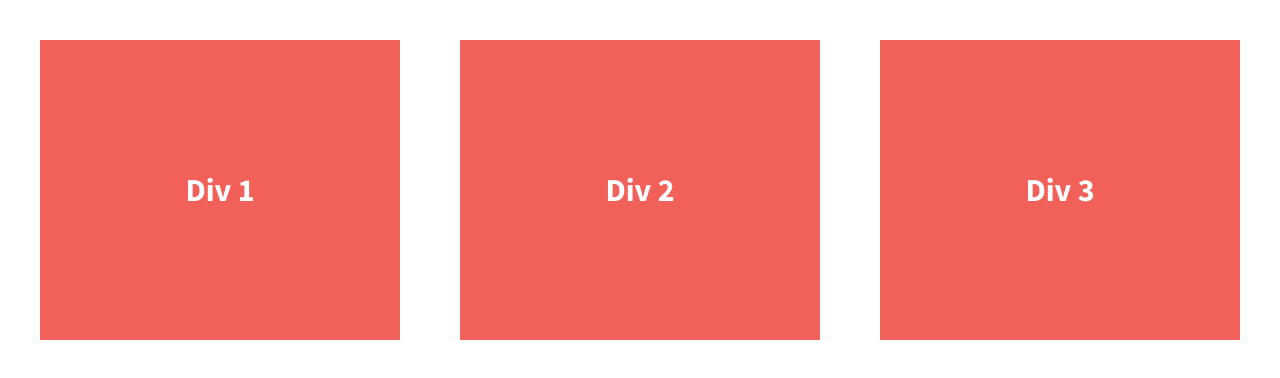
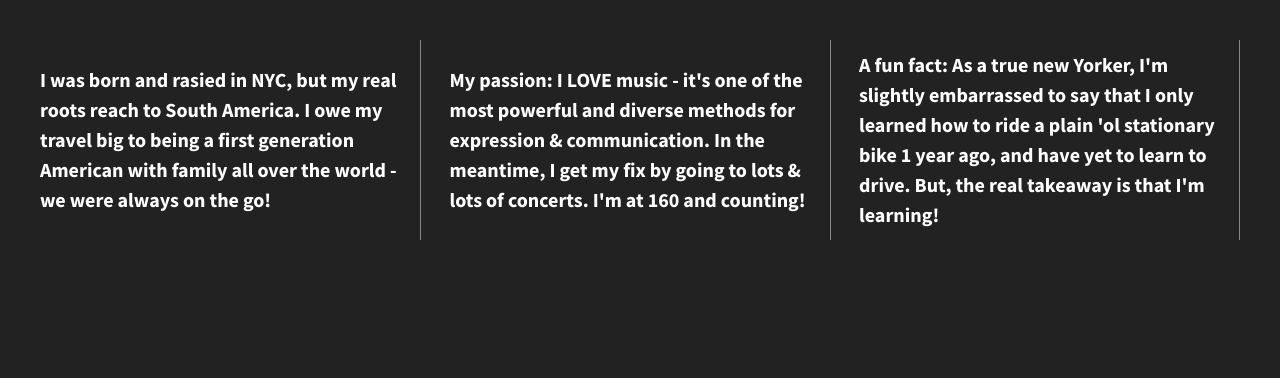
Before and after one commit to Karis-T/flexbox-center-grids, a plain HTML site: page index.html in a window 1280 px wide. Drawn offline with nearby package versions, Linux system fonts and the light colour scheme.

Commit message:
Added paragrahs and changed style

```diff
--- a/css/main.css
+++ b/css/main.css
@@ -97,7 +97,7 @@ textarea {
 
 
 html {
-  background-color: #fff;
+  background-color: #222;
   height: 100%;
 }
 
@@ -119,13 +119,14 @@ body {
   /*give the divs a width of 30%, add display:flex, set justify-content and align-items to center*/
   color: #fff;
   line-height: 1.5em;
-  font-size: 1.6em;
-  background-color: #f16059;
-  height: 300px;
+  font-size: 1em;
+  height: 200px;
   display: flex;
   width: 30%;
   justify-content: center;
   align-items: center;
+  padding-right: 1em;
+  border-right: 1px solid #888;
 }
 
 
--- a/index.html
+++ b/index.html
@@ -23,13 +23,13 @@
 
         <section class="wrapper">
             <div class="div-1">
-                Div 1
+                <p> I was born and rasied in NYC, but my real roots reach to South America. I owe my travel big to being a first generation American with family all over the world - we were always on the go!</p>
             </div>
             <div class="div-2">
-                Div 2
+                <p>My passion: I LOVE music - it's one of the most powerful and diverse methods for expression & communication. In the meantime, I get my fix by going to lots & lots of concerts. I'm at 160 and counting!</p>
             </div>
             <div class="div-3">
-                Div 3
+                <p>A fun fact: As a true new Yorker, I'm slightly embarrassed to say that I only learned how to ride a plain 'ol stationary bike 1 year ago, and have yet to learn to drive. But, the real takeaway is that I'm learning!</p>
             </div>
         </section>
 
```
